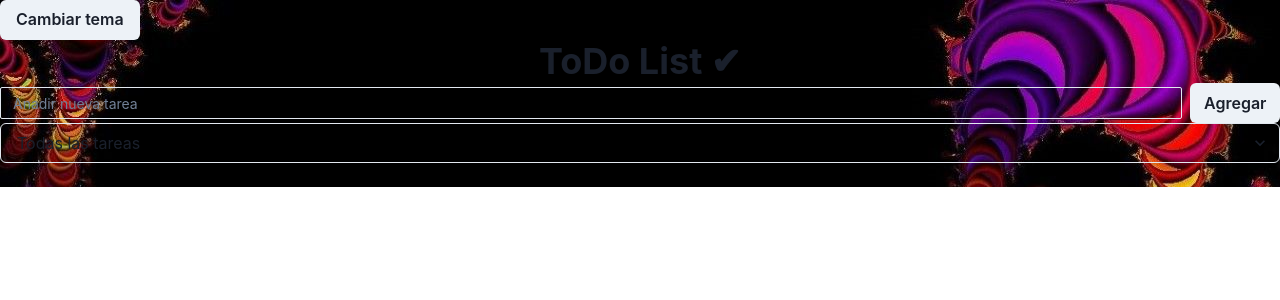
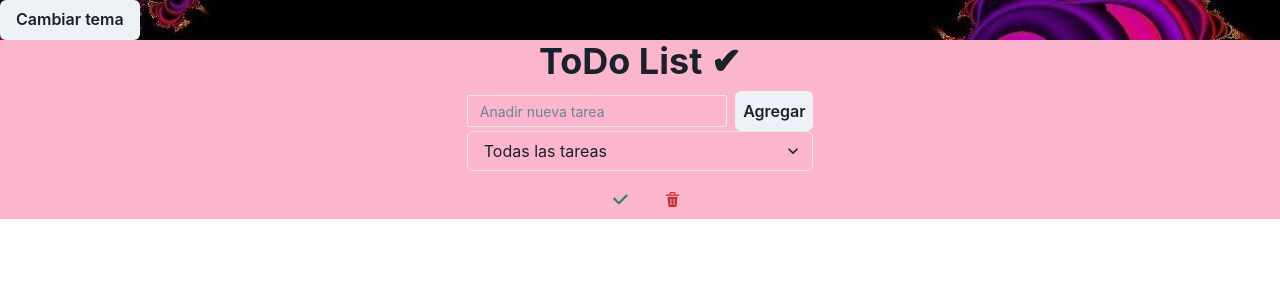
Before and after one commit to cintyy73/todo-list-react, a React (Vite) app: page / in a window 1280 px wide. Shown: the top 300 px of the page. Built offline with nearby package versions, Linux system fonts and the light colour scheme.

Commit message:
Creo componentes List, Item, Editor, Drawer, doy funcionalidad al renderizado

```diff
--- a/index.html
+++ b/index.html
@@ -2,9 +2,9 @@
 <html lang="en">
   <head>
     <meta charset="UTF-8" />
-    <link rel="icon" type="image/svg+xml" href="/vite.svg" />
+    <link rel="icon" type="image" href="./src/assets/favicon/mandala.jpg" />
     <meta name="viewport" content="width=device-width, initial-scale=1.0" />
-    <title>Vite + React</title>
+    <title>ToDo List React</title>
   </head>
   <body>
     <div id="root"></div>
--- a/package.json
+++ b/package.json
@@ -9,6 +9,7 @@
     "preview": "vite preview"
   },
   "dependencies": {
+    "@chakra-ui/icons": "^2.0.17",
     "@chakra-ui/react": "^2.5.2",
     "@emotion/react": "^11.10.6",
     "@emotion/styled": "^11.10.6",
--- a/src/App.jsx
+++ b/src/App.jsx
@@ -1,8 +1,9 @@
 import { useState } from 'react'
+import { Box, Button, VStack, Heading } from "@chakra-ui/react"
 
-import { Box, Button, Heading } from "@chakra-ui/react"
 import Header from "./components/Header/Header"
 import List from './components/List/List'
+
 import img0 from "./assets/background/img-10.jpg"
 import img1 from "./assets/background/img-1.jpg"
 import img2 from "./assets/background/img-2.jpg"
@@ -14,9 +15,10 @@ import img7 from "./assets/background/img-7.jpg"
 import img8 from "./assets/background/img-8.jpg"
 import img9 from "./assets/background/img-9.jpg"
 import img10 from "./assets/background/img-11.jpg"
+
 const images = [img0, img1, img2, img3, img4, img5, img6, img7, img8, img9, img10]
+
 function App() {
-
   const [value, setValue] = useState({
     task: "",
     filter:"all",
@@ -36,9 +38,11 @@ function App() {
       <Button onClick={()=>setIndex(Math.floor(Math.random()*10))}>
         Cambiar tema
       </Button>
+      <VStack bg={'pink.200'}>
       <Heading textAlign={'center'}>ToDo List ✔</Heading>
       <Header value={value} setValue={setValue} />
       <List value={value} />
+      </VStack>
     </Box>
   )
 }
--- /dev/null
+++ b/src/components/Drawer/Drawer.jsx
@@ -0,0 +1,45 @@
+import Editor from "../Editor/Editor"
+
+import {
+    Drawer,
+    DrawerBody,
+    DrawerFooter,
+    DrawerHeader,
+    DrawerOverlay,
+    DrawerContent,
+    DrawerCloseButton,
+  } from '@chakra-ui/react'
+
+  function DrawerEditor({value}) {
+    const { isOpen, onOpen, onClose } = useDisclosure()
+    const [placement, setPlacement] = React.useState('right')
+
+    return (
+      <>
+        <RadioGroup defaultValue={placement} onChange={setPlacement}>
+          <Stack direction='row' mb='4'>
+            <Radio value='top'>Top</Radio>
+            <Radio value='right'>Right</Radio>
+            <Radio value='bottom'>Bottom</Radio>
+            <Radio value='left'>Left</Radio>
+          </Stack>
+        </RadioGroup>
+        <Button colorScheme='blue' onClick={onOpen}>
+          Open
+        </Button>
+        <Drawer placement={placement} onClose={onClose} isOpen={isOpen}>
+          <DrawerOverlay />
+          <DrawerContent>
+            <DrawerHeader borderBottomWidth='1px'>Basic Drawer</DrawerHeader>
+            <DrawerBody>
+              <p>Some contents...</p>
+              <p>Some contents...</p>
+              <p>Some contents...</p>
+              <Editor value={value}/>
+            </DrawerBody>
+          </DrawerContent>
+        </Drawer>
+      </>
+    )
+  }
+  export default Drawer
--- a/src/components/Editor/Editor.jsx
+++ b/src/components/Editor/Editor.jsx
@@ -1,29 +1,45 @@
-const Editor = () => {
+
+import {
+  Editable,
+  EditableInput,
+  //EditableTextarea,
+  EditablePreview,
+} from '@chakra-ui/react'
+
+function Editor({value}) {
+  /* Here's a custom control */
+  function EditableControls() {
+    const {
+      isEditing,
+      getSubmitButtonProps,
+      getCancelButtonProps,
+      getEditButtonProps,
+    } = useEditableControls()
+
+    return isEditing ? (
+      <ButtonGroup justifyContent='center' size='sm'>
+        <IconButton icon={<CheckIcon />} {...getSubmitButtonProps()} />
+        <IconButton icon={<CloseIcon />} {...getCancelButtonProps()} />
+      </ButtonGroup>
+    ) : (
+      <Flex justifyContent='center'>
+        <IconButton size='sm' icon={<EditIcon />} {...getEditButtonProps()} />
+      </Flex>
+    )
+  }
+
   return (
-    function PlacementExample() {
-        const { isOpen, onOpen, onClose } = useDisclosure()
-        const [placement, setPlacement] = React.useState('right')
-
-        return (
-          <>
-            <Button colorScheme='blue' onClick={onOpen}>
-             Editar
-            </Button>
-            <Drawer placement={placement} onClose={onClose} isOpen={isOpen}>
-              <DrawerOverlay />
-              <DrawerContent>
-                <DrawerHeader borderBottomWidth='1px'>Basic Drawer</DrawerHeader>
-                <DrawerBody>
-                  <p>Some contents...</p>
-                  <p>Some contents...</p>
-                  <p>Some contents...</p>
-                </DrawerBody>
-              </DrawerContent>
-            </Drawer>
-          </>
-        )
-      }
+    <Editable
+      textAlign='center'
+      defaultValue={value}
+      fontSize='2xl'
+      isPreviewFocusable={false}
+    >
+      <EditablePreview />
+      {/* Here is the custom input */}
+      <Input as={EditableInput} />
+      <EditableControls />
+    </Editable>
   )
 }
-
 export default Editor
--- a/src/components/Item/Item.jsx
+++ b/src/components/Item/Item.jsx
@@ -1,9 +1,30 @@
+import { CheckIcon,  CloseIcon,  DeleteIcon } from "@chakra-ui/icons"
+import { IconButton, Flex, Text } from "@chakra-ui/react"
+//import DrawerEditor from "../Drawer/Drawer"
 
-const Item = () => {
+const Item = ({ value }) => {
   return (
-    <div>
+    (value.list).map((item) => <Flex alignItems={"center"} justifyContent={"space-evenly"}gap={3}>
 
-    </div>
+      <Text fontSize={'15px'} borderColor={'black'} key={item.id}>
+      {item.task}
+      </Text>
+      <>
+        <IconButton
+        variant='ghost'
+        colorScheme='green'
+        aria-label='Complete'
+        fontSize='15px'
+        icon={value.list['Complete']?<CloseIcon />:<CheckIcon />}
+      /><IconButton
+        variant='ghost'
+        colorScheme='red'
+        aria-label='Complete'
+        fontSize='15px'
+        icon={<DeleteIcon />}
+      />
+     </>
+    </Flex>)
   )
 }
 
--- a/src/components/List/List.jsx
+++ b/src/components/List/List.jsx
@@ -1,5 +1,5 @@
-import { Flex } from "@chakra-ui/react"
-import Editor from "../Editor/Editor"
+import { VStack } from "@chakra-ui/react"
+import Item from "../Item/Item"
 
 const List = ({value}) => {
     // const filter = () => {
@@ -9,15 +9,9 @@ const List = ({value}) => {
     // }
     // filterList=filter()
   return (
-    <Flex>
-      <ul>
-
-        {(value.list).map((item) => <li key={item.id}>
-                {item.task}
-                <Editor />
-            </li>)}
-      </ul>
-    </Flex>
+    <VStack>
+       <Item  value={value}/>
+    </VStack>
   )
 }
 
```
Also changed, not shown: 1 other file (tests, documents, lock files or other folders).
